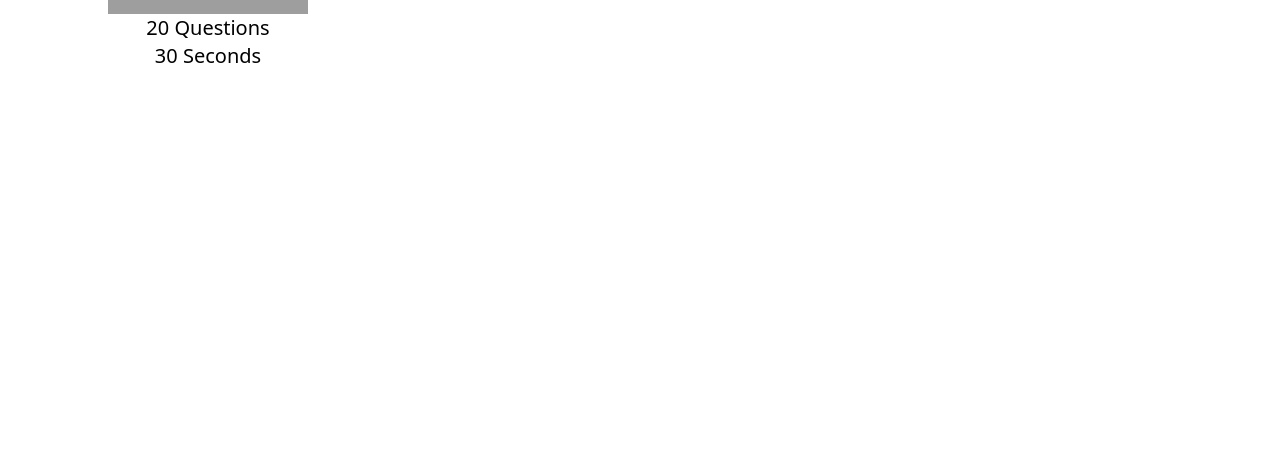
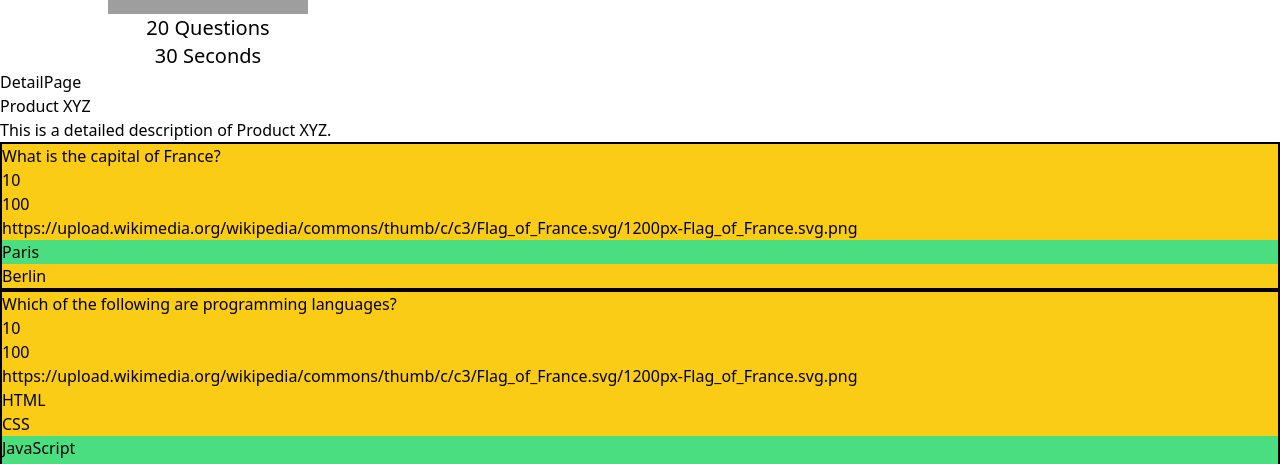
Before and after one commit to fuzheng1998/bigBrain-frontend, a React (Create React App) app in the folder big-brain-frontend/: page / in a window 1280 px wide. Shown: the part 1748-2212 px from the top of the page. Before the commit the page ends 1818 px from the top, so only its background shows below. Built offline with nearby package versions, Linux system fonts and the light colour scheme; grey boxes are pictures that could not be loaded.

Commit message:
add DetailPage.tsx requiring refactoring

```diff
--- a/big-brain-frontend/src/App/App.tsx
+++ b/big-brain-frontend/src/App/App.tsx
@@ -3,17 +3,71 @@
 import JoinPage from "../pages/JoinPage";
 import RegisterPage from "../pages/RegisterPage";
 import ListPage from "../pages/ListPage";
+import DetailPage from "../pages/DetailPage";
+import {QType} from "../types/question";
 
 /**
  * @description The main App component, global layout for the entire app.
  */
 function App() {
+
+    const data1 = {
+        id: "101",
+        title: "Product XYZ",
+        description: "This is a detailed description of Product XYZ.",
+        questions: [
+            {
+                type: QType.SINGLE,
+                question: "What is the capital of France?",
+                timeLimit: 10,
+                points: 100,
+                media: "https://upload.wikimedia.org/wikipedia/commons/thumb/c/c3/Flag_of_France.svg/1200px-Flag_of_France.svg.png",
+                answers: [
+                    {
+                        answer: "Paris",
+                        isCorrect: true
+                    },
+                    {
+                        answer: "Berlin",
+                        isCorrect: false
+                    },
+                ],
+            },
+            {
+                type: QType.MULTIPLE,
+                question: "Which of the following are programming languages?",
+                timeLimit: 10,
+                points: 100,
+                media: "https://upload.wikimedia.org/wikipedia/commons/thumb/c/c3/Flag_of_France.svg/1200px-Flag_of_France.svg.png",
+                answers: [
+                    {
+                        answer: "HTML",
+                        isCorrect: false
+                    },
+                    {
+                        answer: "CSS",
+                        isCorrect: false
+                    },
+                    {
+                        answer: "JavaScript",
+                        isCorrect: true
+                    },
+                    {
+                        answer: "TypeScript",
+                        isCorrect: true
+                    },
+                ],
+            }
+        ]
+    }
+
     return (
         <div className="App">
             <LoginPage/>
             <JoinPage/>
             <RegisterPage/>
             <ListPage/>
+            <DetailPage id={data1.id} title={data1.title} description={data1.description} questions={data1.questions}/>
         </div>
     );
 }
--- /dev/null
+++ b/big-brain-frontend/src/components/QuestionList/QuestionList.tsx
@@ -0,0 +1,36 @@
+import {Question as QuestionType} from "../../types/question";
+import Question from "../../pages/DetailPage/components/Question";
+
+interface QuestionListProps {
+    questions: QuestionType[];
+}
+
+/**
+ * @description a list layout for question list including single question items
+ */
+
+const QuestionList = ({
+                          questions
+                      }: QuestionListProps) => {
+    return (
+        <ul className={"bg-yellow-400"}>
+            {questions.map(({
+                                question,
+                                timeLimit,
+                                points,
+                                media,
+                                answers
+                            }, index) => (
+                <Question
+                    key={index}
+                    question={question}
+                    timeLimit={timeLimit}
+                    points={points}
+                    media={media}
+                    answers={answers}
+                />
+            ))}
+        </ul>
+    )
+}
+export default QuestionList
--- /dev/null
+++ b/big-brain-frontend/src/components/QuestionList/index.ts
@@ -0,0 +1 @@
+export {default} from "./QuestionList"
--- /dev/null
+++ b/big-brain-frontend/src/pages/DetailPage/DetailPage.tsx
@@ -0,0 +1,28 @@
+import {Question} from "../../types/question";
+import QuestionList from "../../components/QuestionList";
+interface DetailPageProps {
+    id: string;
+    title: string;
+    description: string;
+    questions: Question[];
+}
+/**
+ * @description DetailPage for one specific game, including game metadata and question list.
+ */
+const DetailPage = ({
+                        id,
+                        title,
+                        description,
+                        questions
+                    }: DetailPageProps
+) => {
+    return (
+        <div>
+            <h1>DetailPage</h1>
+            <h2>{title}</h2>
+            <p>{description}</p>
+            <QuestionList questions={questions} key={id}/>
+        </div>
+    )
+}
+export default DetailPage;
--- /dev/null
+++ b/big-brain-frontend/src/pages/DetailPage/components/Question.tsx
@@ -0,0 +1,40 @@
+import {Answer} from "../../../types/question";
+
+interface QuestionProps {
+    question: string;
+    timeLimit: number;
+    points: number;
+    media?: string;
+    answers: Answer[];
+}
+/**
+ * @description item component for single question in game detail page
+ */
+
+const Question = ({
+                        question,
+                        timeLimit,
+                        points,
+                        media,
+                        answers
+                    }: QuestionProps
+) => {
+    return (
+        <li className={"border-2 border-black"}>
+            <p>{question}</p>
+            <p>{timeLimit}</p>
+            <p>{points}</p>
+            <p>{media}</p>
+            <ul>
+                {answers.map((answer, index) => (
+                    <li key={index} className={
+                        answer.isCorrect ? "bg-green-400" : ""
+                    }>
+                        <p>{answer.answer}</p>
+                    </li>
+                ))}
+            </ul>
+        </li>
+    )
+}
+export default Question;
--- /dev/null
+++ b/big-brain-frontend/src/pages/DetailPage/index.ts
@@ -0,0 +1 @@
+export {default} from './DetailPage';
--- /dev/null
+++ b/big-brain-frontend/src/types/question.ts
@@ -0,0 +1,19 @@
+enum QType {
+    SINGLE = "single",
+    MULTIPLE = "multiple"
+}
+type Question ={
+    type: QType;
+    question: string;
+    timeLimit: number;
+    points: number;
+    media?: string;
+    answers: Answer[];
+
+}
+type Answer ={
+    answer: string;
+    isCorrect: boolean;
+}
+export {QType};
+export type {Question, Answer};
```
